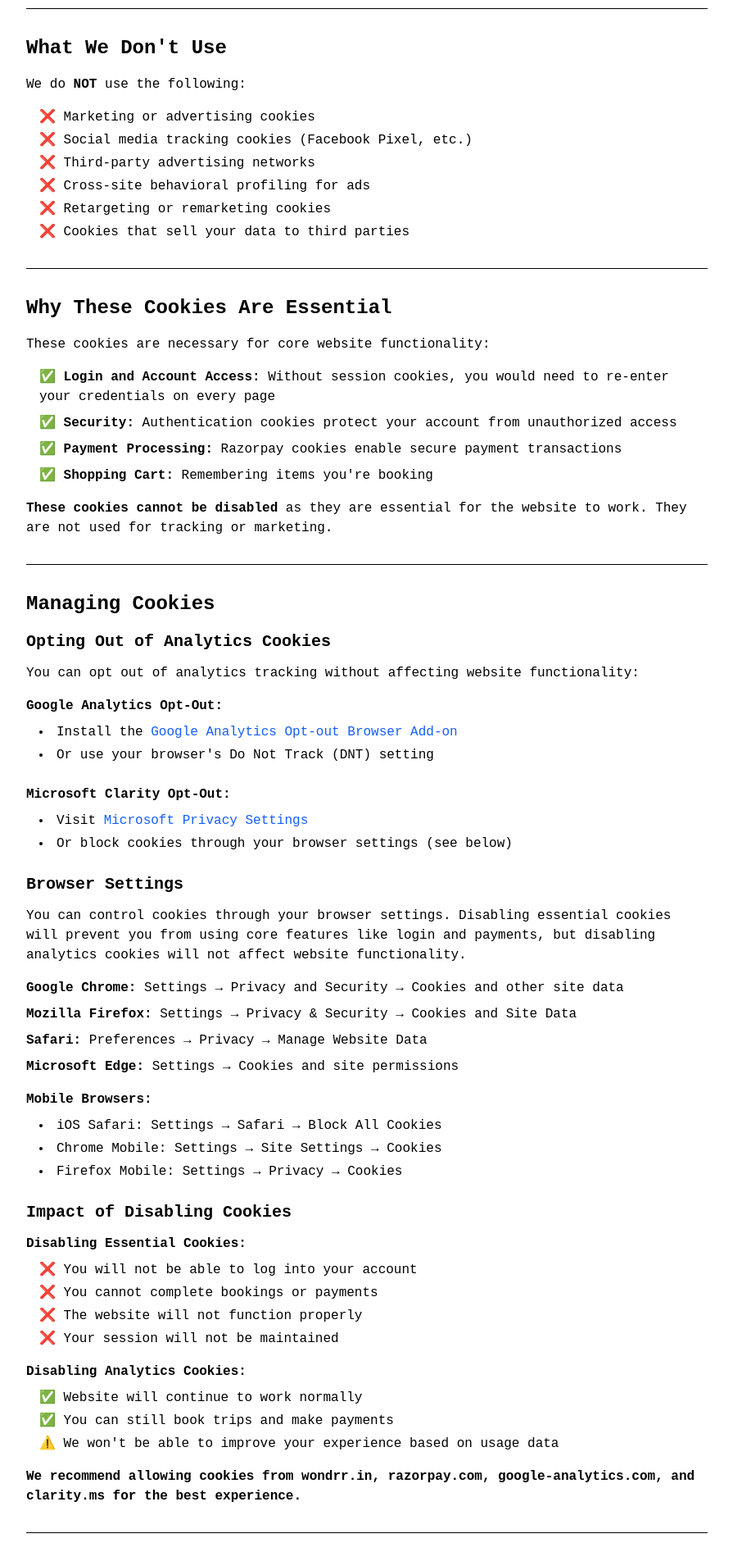
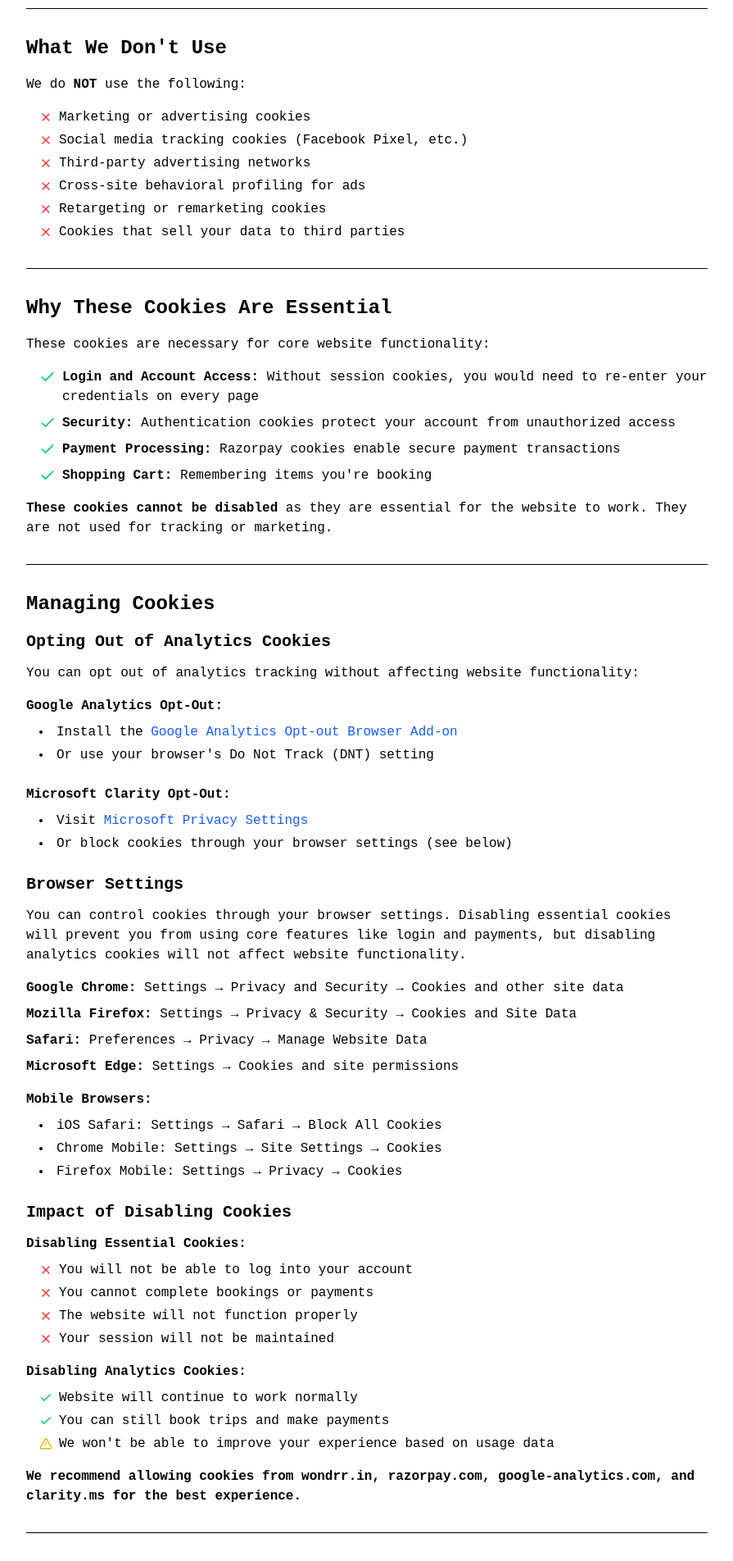
Before and after one commit to AG-Ventures-Pvt-Ltd/traveller-client, a Next.js app: page /privacy-policy in a window 1280 px wide. Shown: the part 7880-9784 px from the top of the page at 82% size, without its empty margins (192-1087 px from the left). Built offline with nearby package versions, Linux system fonts and the light colour scheme; no server answers; a web font is replaced by a local one.

Commit message:
emojis remove

```diff
--- a/src/app/(pages)/privacy-policy/page.tsx
+++ b/src/app/(pages)/privacy-policy/page.tsx
@@ -1,4 +1,5 @@
 import React from 'react'
+import { X, Check, AlertTriangle } from 'lucide-react'
 
 const Policy = () => {
   return (
@@ -421,12 +422,12 @@
       <h2 className="text-2xl font-bold mb-4">What We Don&apos;t Use</h2>
       <p className="mb-4">We do <strong>NOT</strong> use the following:</p>
       <ul className="list-none ml-4 mb-6 space-y-1">
-        <li>❌ Marketing or advertising cookies</li>
-        <li>❌ Social media tracking cookies (Facebook Pixel, etc.)</li>
-        <li>❌ Third-party advertising networks</li>
-        <li>❌ Cross-site behavioral profiling for ads</li>
-        <li>❌ Retargeting or remarketing cookies</li>
-        <li>❌ Cookies that sell your data to third parties</li>
+        <li className="flex items-center gap-2"><X className="w-4 h-4 text-red-500 flex-shrink-0" /> Marketing or advertising cookies</li>
+        <li className="flex items-center gap-2"><X className="w-4 h-4 text-red-500 flex-shrink-0" /> Social media tracking cookies (Facebook Pixel, etc.)</li>
+        <li className="flex items-center gap-2"><X className="w-4 h-4 text-red-500 flex-shrink-0" /> Third-party advertising networks</li>
+        <li className="flex items-center gap-2"><X className="w-4 h-4 text-red-500 flex-shrink-0" /> Cross-site behavioral profiling for ads</li>
+        <li className="flex items-center gap-2"><X className="w-4 h-4 text-red-500 flex-shrink-0" /> Retargeting or remarketing cookies</li>
+        <li className="flex items-center gap-2"><X className="w-4 h-4 text-red-500 flex-shrink-0" /> Cookies that sell your data to third parties</li>
       </ul>
 
       <hr className="my-8" />
@@ -434,10 +435,10 @@
       <h2 className="text-2xl font-bold mb-4">Why These Cookies Are Essential</h2>
       <p className="mb-4">These cookies are necessary for core website functionality:</p>
       <ul className="list-none ml-4 mb-4 space-y-2">
-        <li>✅ <strong>Login and Account Access:</strong> Without session cookies, you would need to re-enter your credentials on every page</li>
-        <li>✅ <strong>Security:</strong> Authentication cookies protect your account from unauthorized access</li>
-        <li>✅ <strong>Payment Processing:</strong> Razorpay cookies enable secure payment transactions</li>
-        <li>✅ <strong>Shopping Cart:</strong> Remembering items you&apos;re booking</li>
+        <li className="flex items-start gap-2"><Check className="w-5 h-5 text-green-500 flex-shrink-0 mt-0.5" /> <span><strong>Login and Account Access:</strong> Without session cookies, you would need to re-enter your credentials on every page</span></li>
+        <li className="flex items-start gap-2"><Check className="w-5 h-5 text-green-500 flex-shrink-0 mt-0.5" /> <span><strong>Security:</strong> Authentication cookies protect your account from unauthorized access</span></li>
+        <li className="flex items-start gap-2"><Check className="w-5 h-5 text-green-500 flex-shrink-0 mt-0.5" /> <span><strong>Payment Processing:</strong> Razorpay cookies enable secure payment transactions</span></li>
+        <li className="flex items-start gap-2"><Check className="w-5 h-5 text-green-500 flex-shrink-0 mt-0.5" /> <span><strong>Shopping Cart:</strong> Remembering items you&apos;re booking</span></li>
       </ul>
       <p className="mb-6">
         <strong>These cookies cannot be disabled</strong> as they are essential for the website to work. They are not used for tracking or marketing.
@@ -501,17 +502,17 @@
 
       <p className="font-semibold mb-2">Disabling Essential Cookies:</p>
       <ul className="list-none ml-4 mb-4 space-y-1">
-        <li>❌ You will not be able to log into your account</li>
-        <li>❌ You cannot complete bookings or payments</li>
-        <li>❌ The website will not function properly</li>
-        <li>❌ Your session will not be maintained</li>
+        <li className="flex items-center gap-2"><X className="w-4 h-4 text-red-500 flex-shrink-0" /> You will not be able to log into your account</li>
+        <li className="flex items-center gap-2"><X className="w-4 h-4 text-red-500 flex-shrink-0" /> You cannot complete bookings or payments</li>
+        <li className="flex items-center gap-2"><X className="w-4 h-4 text-red-500 flex-shrink-0" /> The website will not function properly</li>
+        <li className="flex items-center gap-2"><X className="w-4 h-4 text-red-500 flex-shrink-0" /> Your session will not be maintained</li>
       </ul>
 
       <p className="font-semibold mb-2">Disabling Analytics Cookies:</p>
       <ul className="list-none ml-4 mb-4 space-y-1">
-        <li>✅ Website will continue to work normally</li>
-        <li>✅ You can still book trips and make payments</li>
-        <li>⚠️ We won&apos;t be able to improve your experience based on usage data</li>
+        <li className="flex items-center gap-2"><Check className="w-4 h-4 text-green-500 flex-shrink-0" /> Website will continue to work normally</li>
+        <li className="flex items-center gap-2"><Check className="w-4 h-4 text-green-500 flex-shrink-0" /> You can still book trips and make payments</li>
+        <li className="flex items-center gap-2"><AlertTriangle className="w-4 h-4 text-yellow-500 flex-shrink-0" /> We won&apos;t be able to improve your experience based on usage data</li>
       </ul>
 
       <p className="mb-6">
```
